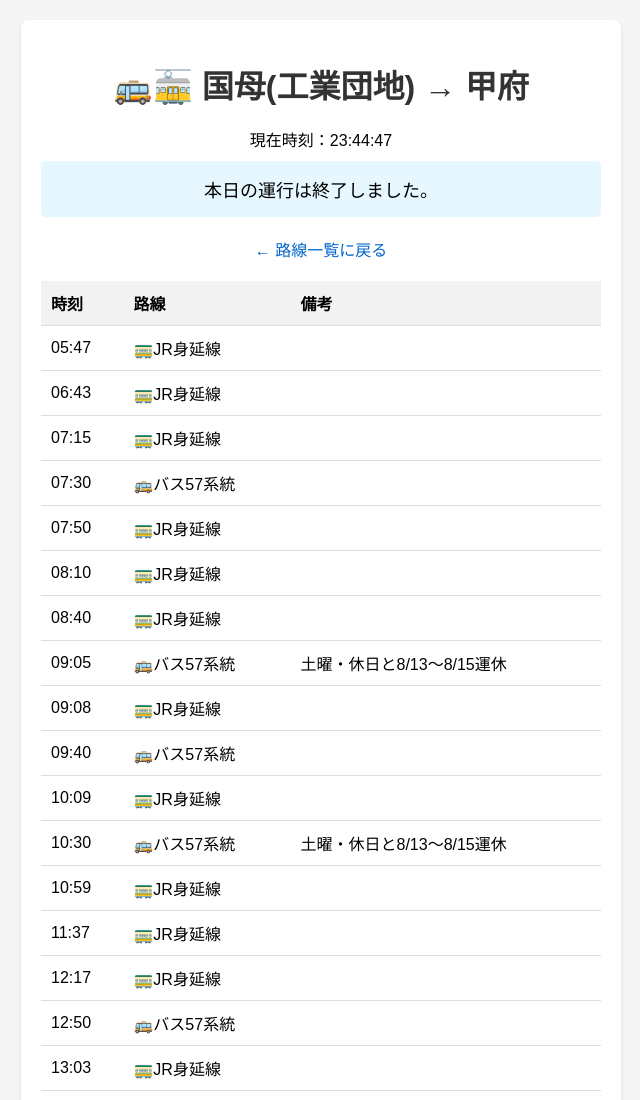
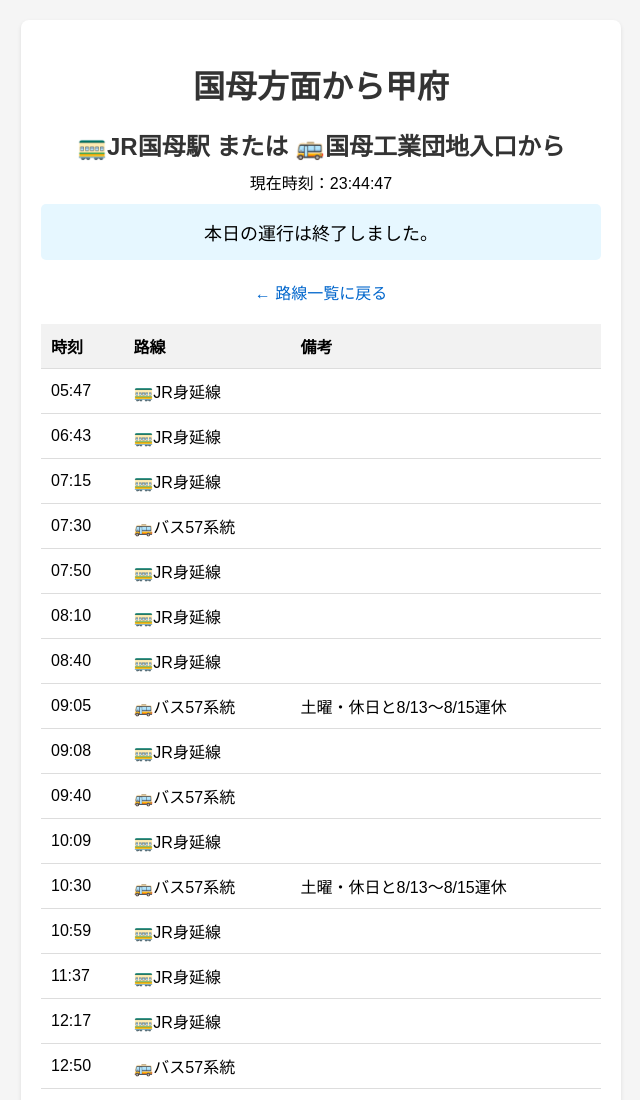
Before and after one commit to sparklingjoy/schedule-app, a plain HTML site: page kokubo-kofu.html in a window 1280 px wide. Shown: the top 1100 px of the page, without its empty margins (319-959 px from the left). Drawn offline with Linux system fonts and the light colour scheme.

Commit message:
ファイルを間違っていたので2ファイルをpush

```diff
--- a/kokubo-kofu.html
+++ b/kokubo-kofu.html
@@ -3,7 +3,7 @@
   <head>
     <meta charset="UTF-8" />
     <meta name="viewport" content="width=device-width, initial-scale=1.0" />
-    <title>🚋🚌時刻表アプリ</title>
+    <title>バス電車時刻表アプリ</title>
     <style>
       body {
         font-family: "Meiryo", "Hiragino Kaku Gothic Pro", "MS PGothic", sans-serif;
@@ -22,6 +22,11 @@
         color: #333;
         text-align: center;
         margin-bottom: 20px;
+      }
+      h2 {
+        color: #333;
+        text-align: center;
+        margin-bottom: 8px;
       }
       .next-bus {
         background-color: #e6f7ff;
@@ -66,9 +71,10 @@
   </head>
   <body>
     <div class="container">
-      <h1>🚌🚋 国母(工業団地) → 甲府</h1>
+      <h1>国母方面から甲府</h1>
+      <h2>🚃JR国母駅 または 🚌国母工業団地入口から</h2>
       <div class="time-now" id="current-time"></div>
-      <div class="next-bus" id="next-bus-info">次のバス電車を計算中...</div>
+      <div class="next-bus" id="next-bus-info">次のバス/電車を計算中...</div>
       <div style="text-align: center; margin-bottom: 15px">
         <a href="index.html" style="color: #0066cc; text-decoration: none">← 路線一覧に戻る</a>
       </div>
```
Also changed, not shown: kofu-kokubo.html (+9 -3 lines).
